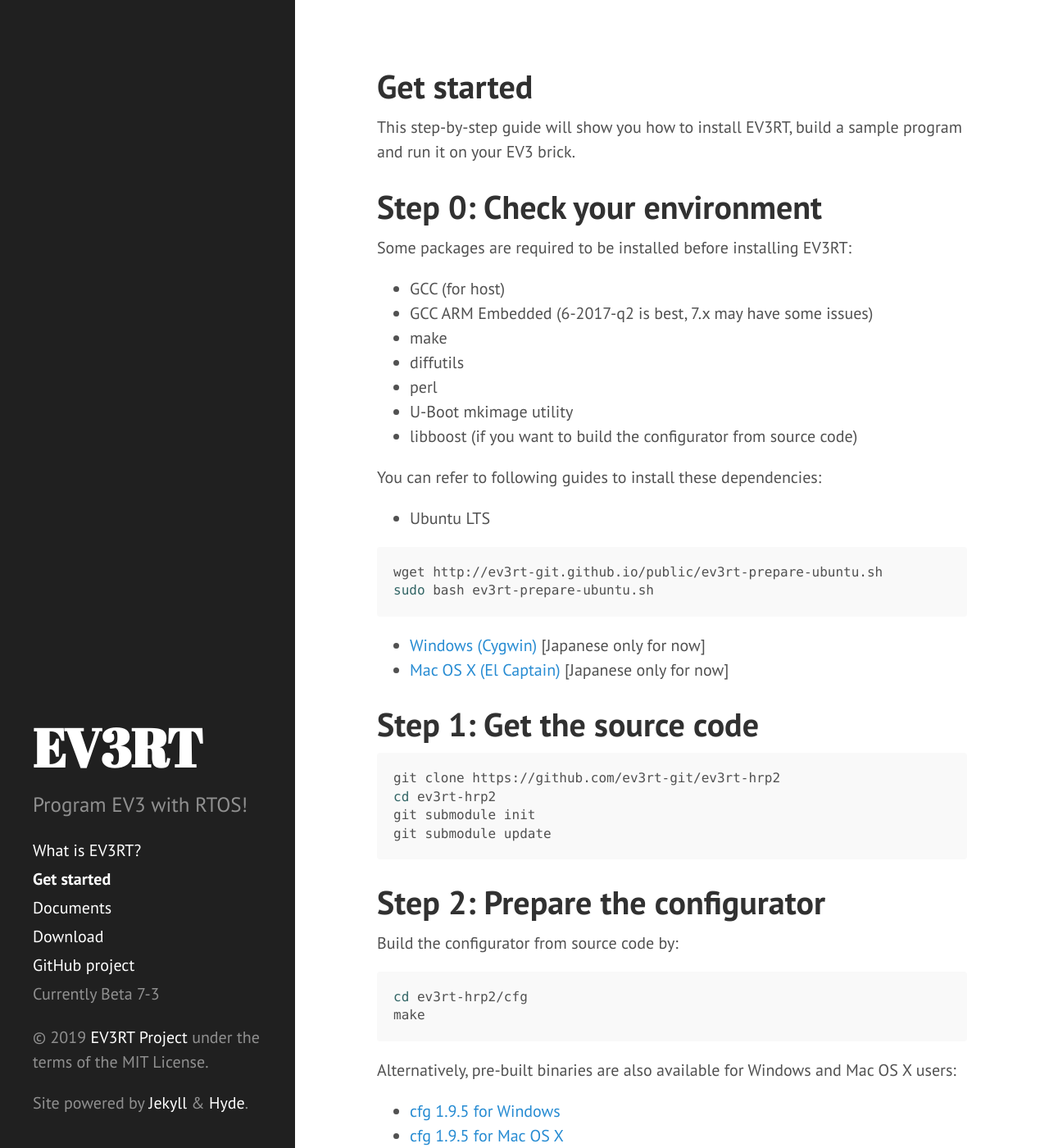
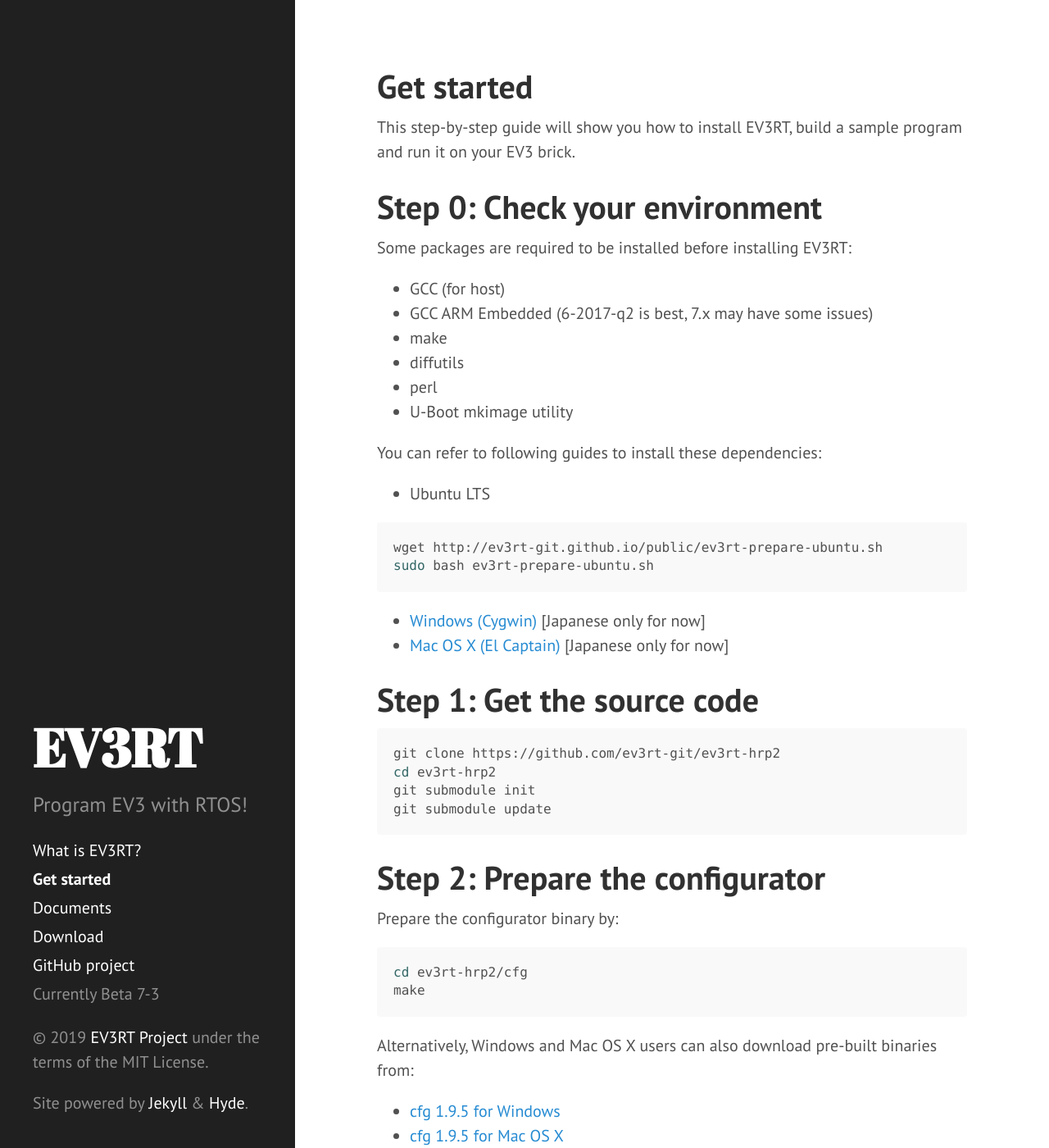
Before and after one commit to ev3rt-git/ev3rt-git.github.io, a Jekyll site: the page built from get_started.md, in a window 1280 px wide and 1400 px high. Shown: the whole window at 82% size. Built offline with Jekyll 4.4.1, drawn with Linux system fonts in a browser that asks for light colours.

```diff
--- a/get_started.md
+++ b/get_started.md
@@ -16,7 +16,6 @@
 * diffutils
 * perl
 * U-Boot mkimage utility
-* libboost (if you want to build the configurator from source code)
 
 You can refer to following guides to install these dependencies:
 
@@ -41,13 +40,13 @@
 
 # Step 2: Prepare the configurator
 
-Build the configurator from source code by:
+Prepare the configurator binary by:
 
 ~~~bash
 cd ev3rt-hrp2/cfg
 make
 ~~~
-Alternatively, pre-built binaries are also available for Windows and Mac OS X users:
+Alternatively, Windows and Mac OS X users can also download pre-built binaries from:
 
 * [cfg 1.9.5 for Windows](https://www.toppers.jp/download.cgi/cfg-mingw-static-1_9_5.zip)
 * [cfg 1.9.5 for Mac OS X](https://www.toppers.jp/download.cgi/cfg-osx-static-1_9_5.tar.gz)
```
Also changed, not shown: 1 other file.
